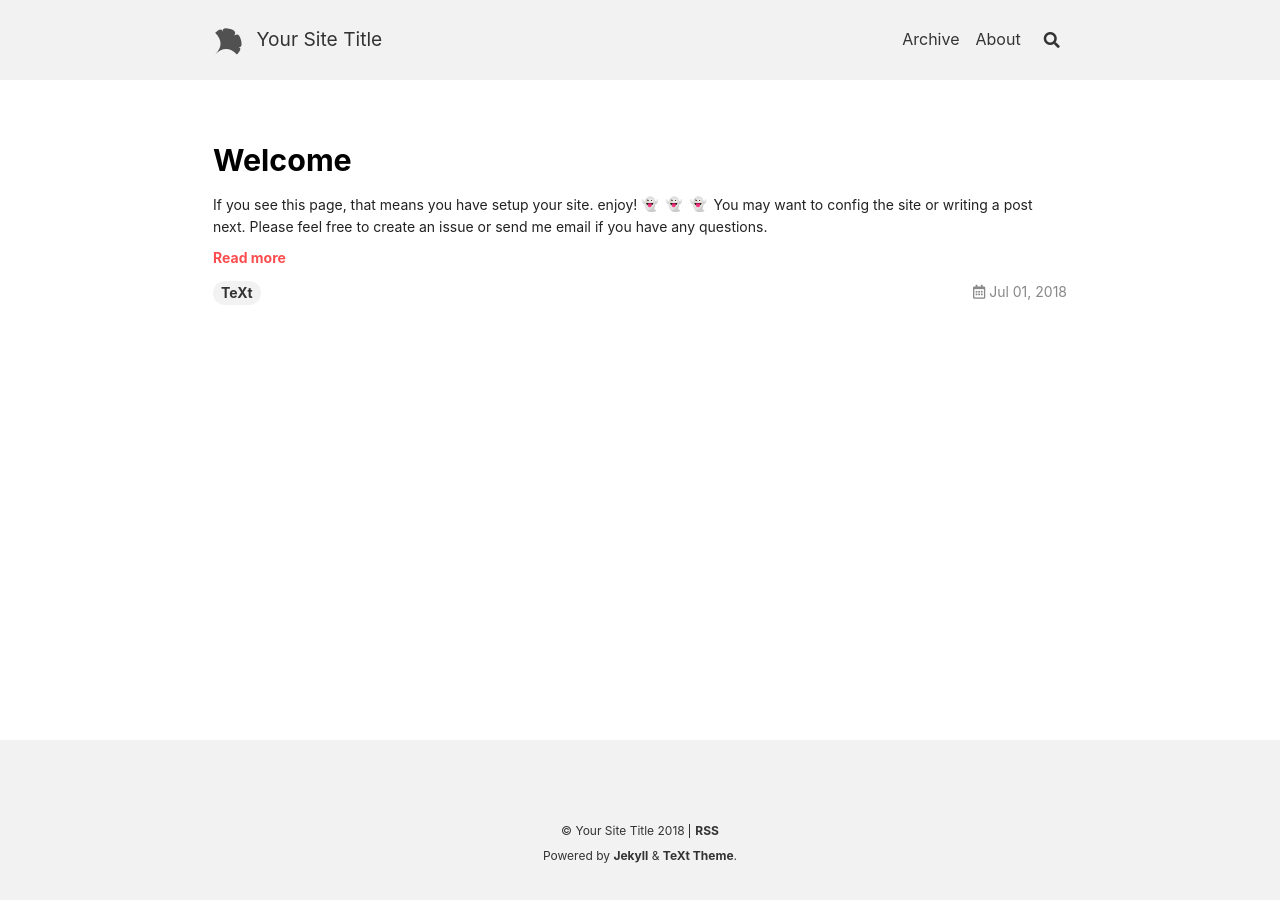
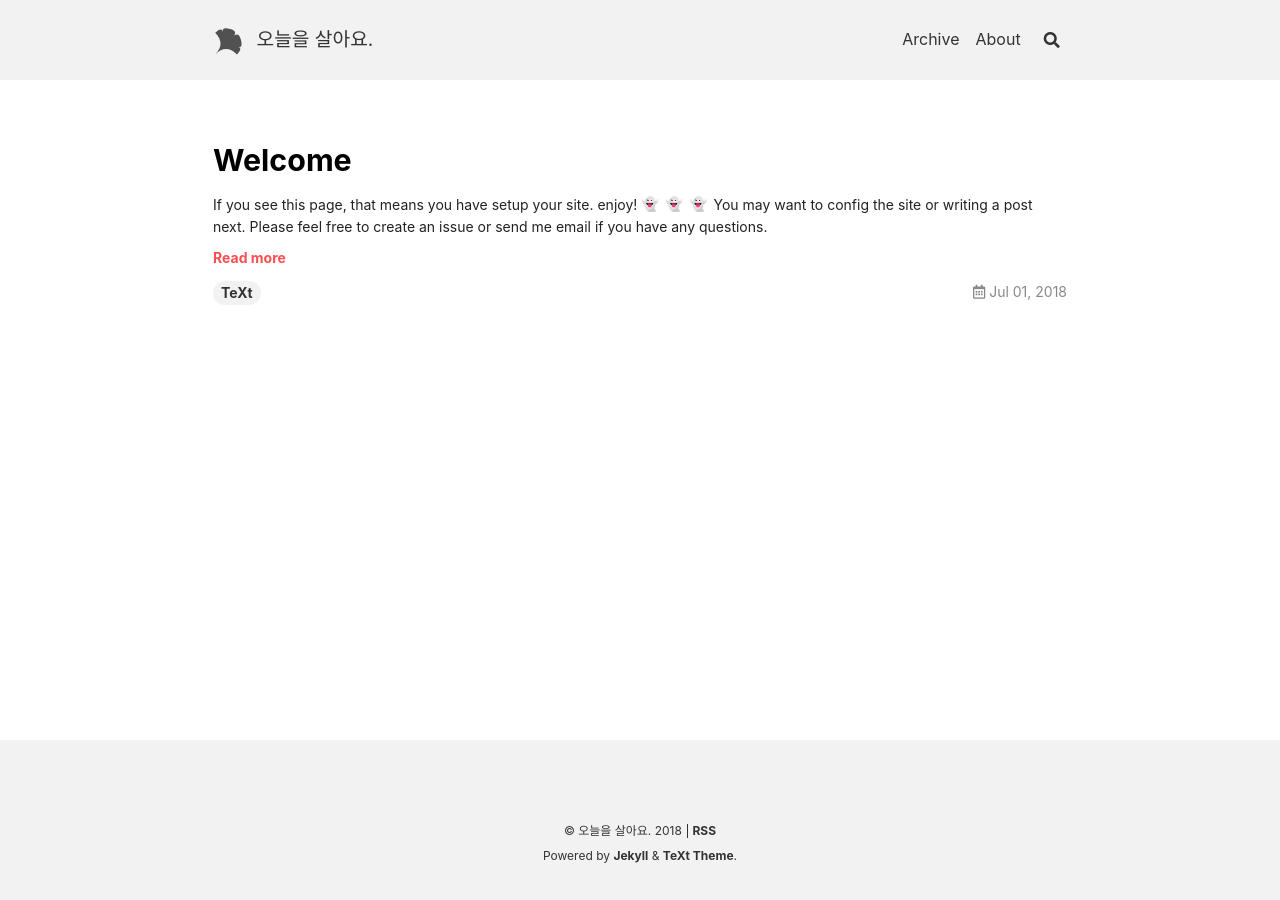
Before and after one commit to testall0836/testall0836.github.io, a Jekyll site: the page built from index.html, in a window 1280 px wide. Built offline with Jekyll 4.4.1, drawn with Linux system fonts in a browser that asks for light colours; nearby versions of some CDN libraries; emoji names are drawn with the system emoji font; the list of posts is cut into pages by our own code.

Commit message:
Update _config.yml

```diff
--- a/_config.yml
+++ b/_config.yml
@@ -18,9 +18,9 @@
 ##############################
 text_skin: default # "default" (default), "dark", "forest", "ocean", "chocolate", "orange"
 highlight_theme: default # "default" (default), "tomorrow", "tomorrow-night", "tomorrow-night-eighties", "tomorrow-night-blue", "tomorrow-night-bright"
-url     : # the base hostname & protocol for your site e.g. https://www.someone.com
+url     : https://testall0836.github.io
 baseurl : # does not include hostname
-title   : Your Site Title
+title   : 오늘을 살아요.
 description: > # this means to ignore newlines until "Language & timezone"
   Your Site Description
 
@@ -35,7 +35,7 @@
 ##############################
 author:
   type      : # "person" (default), "organization"
-  name      : Your Name
+  name      : Leon
   url       :
   avatar    : # path or url of avatar image
   bio       : I am an amazing person.
```
